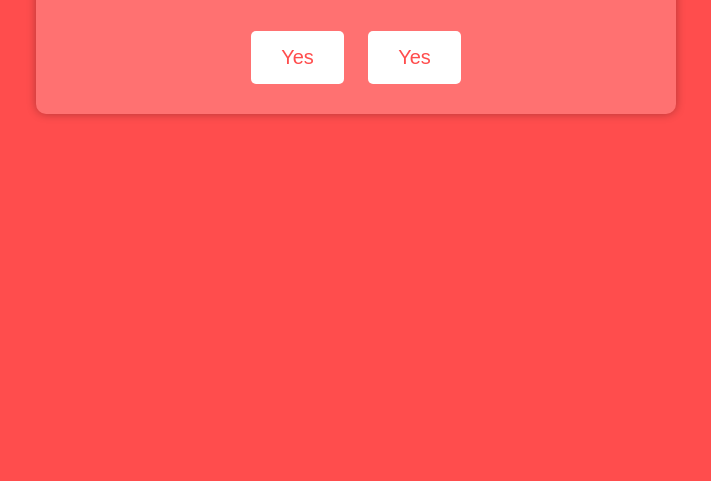
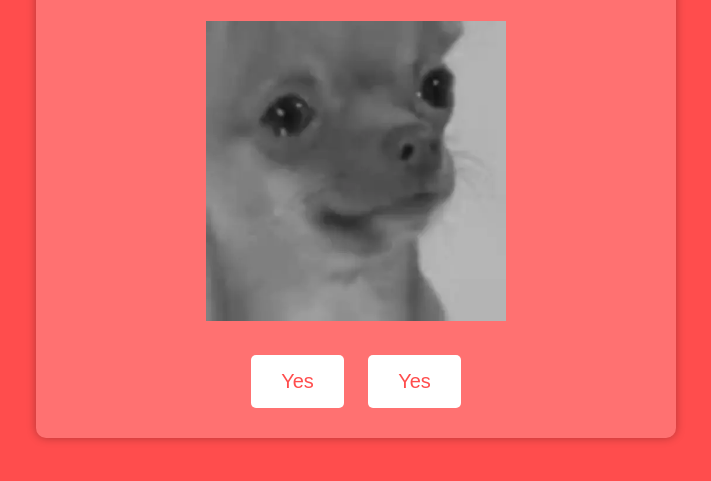
Before and after one commit to Qwanzaki/Jane-Valentine-s-Day, a plain HTML site: page index.html in a window 1280 px wide. Shown: the part 189-670 px from the top of the page, without its empty margins (284-995 px from the left). Drawn offline with Linux system fonts and the light colour scheme.

Commit message:
Update index.html

```diff
--- a/index.html
+++ b/index.html
@@ -45,6 +45,7 @@
 <body>
     <div class="container">
         <h1>Jane, Will You Be My Sniffy Valentine? 💘</h1>
+        <img src="funny chichi.png" alt="Funny Chihuahua" width="300">
         <div class="buttons">
             <button onclick="alert('I knew it :) Nay love you! ❤️')">Yes</button>
             <button onclick="alert('I knew it :) Nay love you! ❤️')">Yes</button>
```
